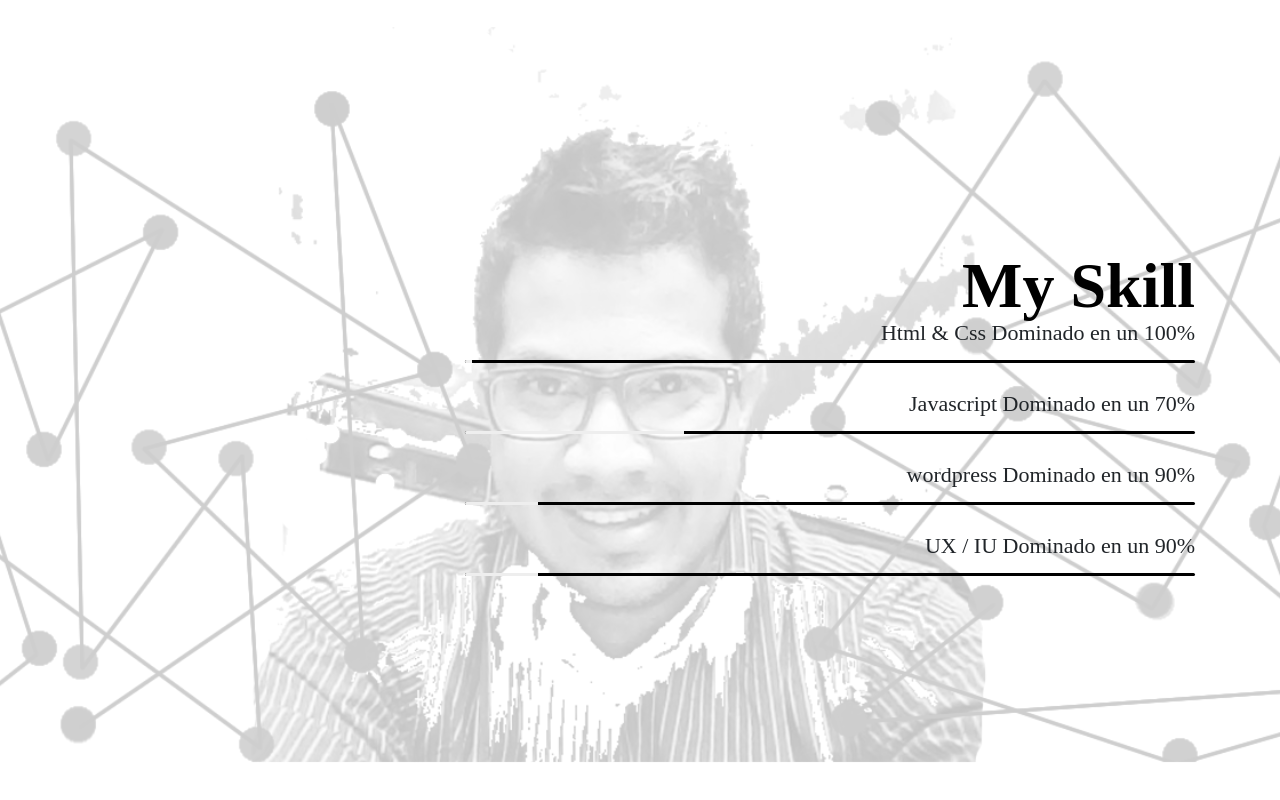
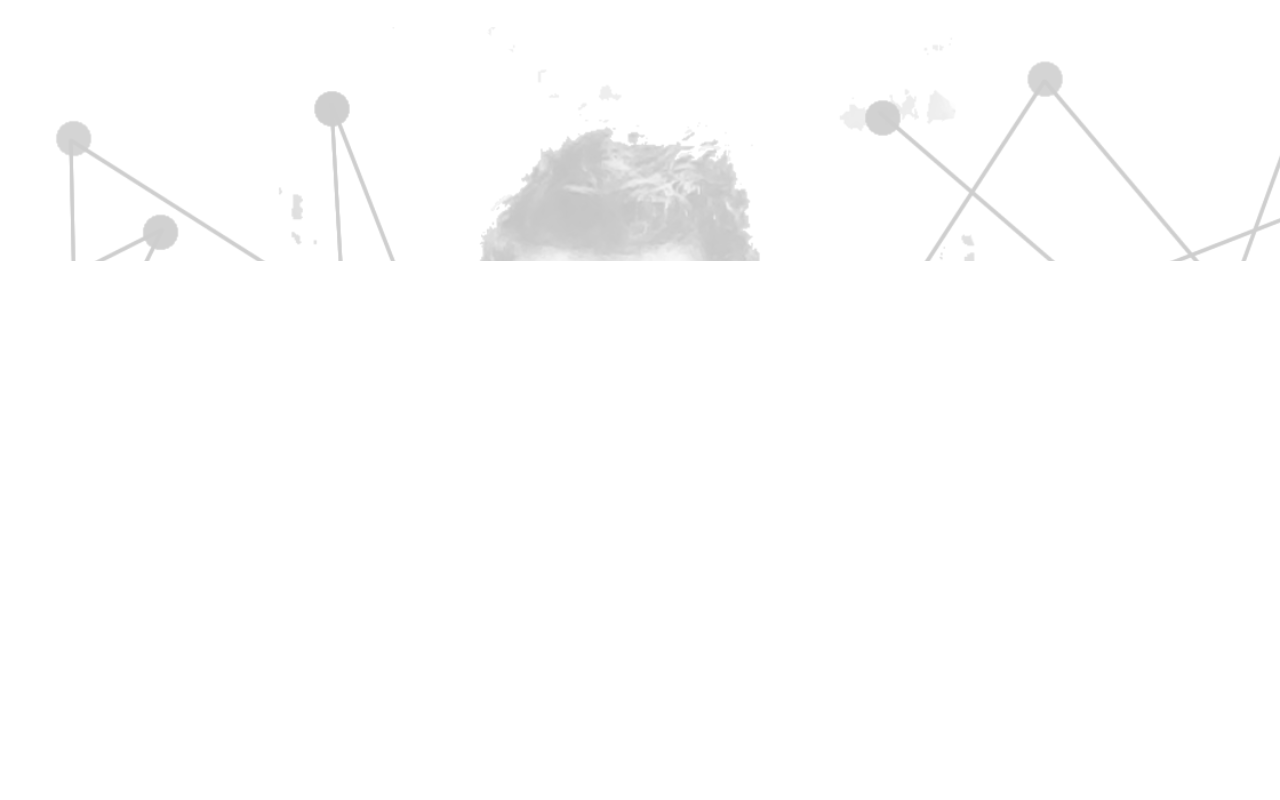
Before and after one commit to blacksk81/folder, a plain HTML site: page index.html in a window 1280 px wide. Shown: the part 1638-2438 px from the top of the page. After the commit the page ends 1899 px from the top, so only its background shows below. Drawn offline with nearby package versions, Linux system fonts and the light colour scheme; some packages are replaced by stand-ins of ours; a script that the page names is missing.

Commit message:
comente seccion

```diff
--- a/index.html
+++ b/index.html
@@ -117,7 +117,7 @@
 	</div>
 </section>
 
-<section class="me_work" id="folder">
+<!-- <section class="me_work" id="folder">
 	<div class="container">
 		<div class="row align-items-center">
 			<div class="col-md-8 offset-md-4 " align="right">
@@ -142,7 +142,7 @@
 		</div>
 	</div>
 </section>
-
+ -->
 
 
 <script src="https://code.jquery.com/jquery-3.2.1.slim.min.js"></script>
```
